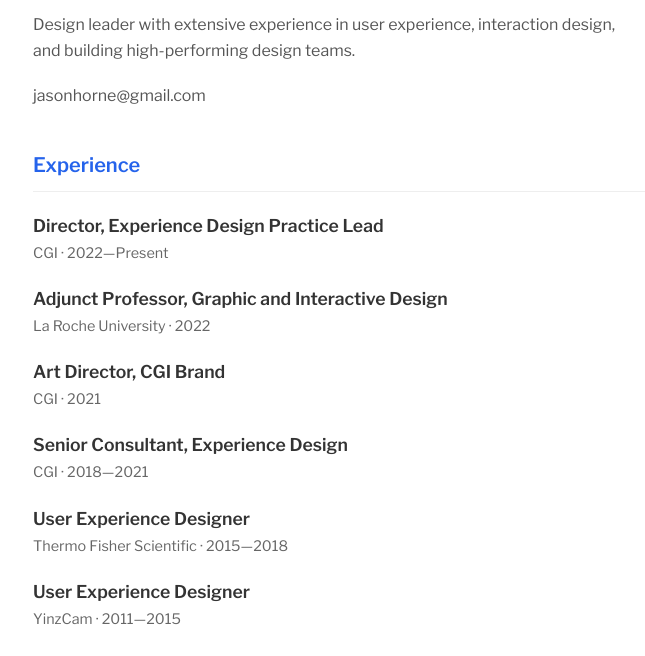
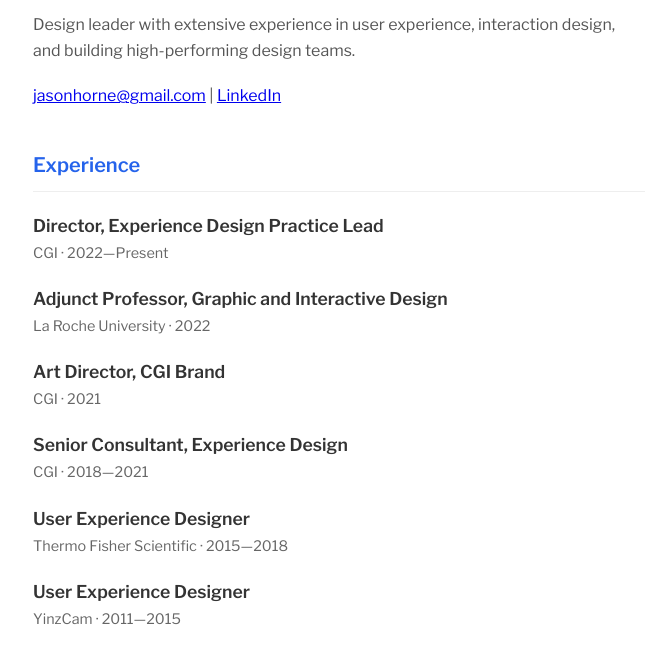
Before and after one commit to jasonrhorne/otis, a plain HTML site: page index.html in a window 1280 px wide. Shown: the part 144-800 px from the top of the page, without its empty margins (227-872 px from the left). Drawn offline with nearby package versions, Linux system fonts and the light colour scheme.

Commit message:
Add files via upload

```diff
--- a/index.html
+++ b/index.html
@@ -18,7 +18,7 @@
             <p class="bio">Design leader with extensive experience in user experience, interaction design, and building high-performing design teams.</p>
 
             <div class="contact">
-                <p></i> jasonhorne@gmail.com</p>
+            <p><a href="mailto:jasonhorne@gmail.com">jasonhorne@gmail.com</a>&nbsp;|&nbsp;<a href="https://www.linkedin.com/in/jasonrhorne/">LinkedIn</a></p>
             </div>
         </header>
 
```
Also changed, not shown: about.txt (added), android-chrome-192x192.png (added), android-chrome-512x512.png (added), apple-touch-icon.png (added), favicon-16x16.png (added), favicon-32x32.png (added), favicon.ico (added), site.webmanifest (added).
